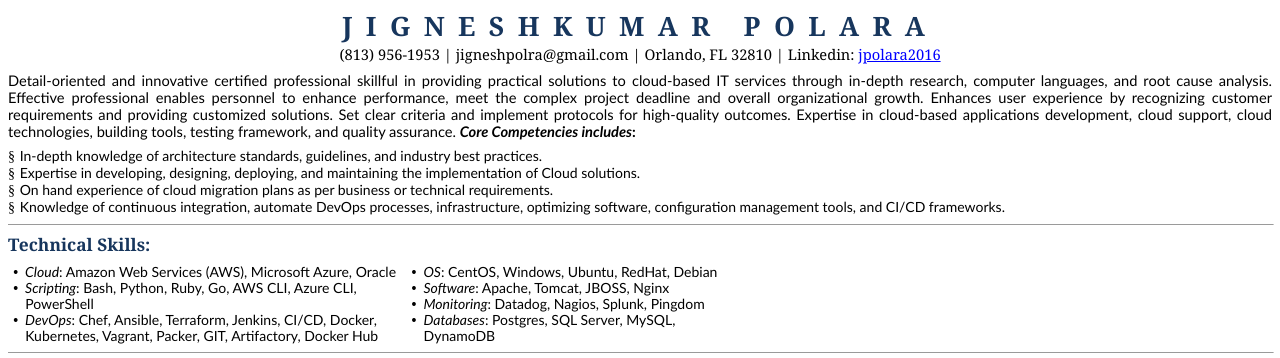
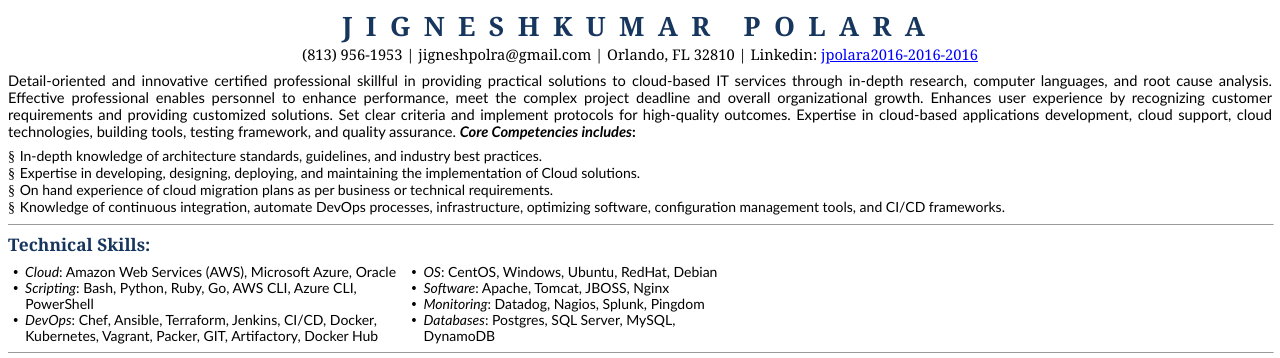
Before and after one commit to jpolara2016/test_app, a Flask app: page / in a window 1280 px wide. Shown: the top 358 px of the page. Run offline with Flask 2, Linux system fonts and the light colour scheme.

Commit message:
Test bla bla

```diff
--- a/templates/index.html
+++ b/templates/index.html
@@ -3824,7 +3824,7 @@ mso-ascii-theme-font:major-latin;mso-hansi-theme-font:major-latin;mso-font-kerni
 14.0pt'>jigneshpolra@gmail.com | Orlando, FL 32810 | <span class=SpellE>Linkedin</span>:
 </span><a href="https://www.linkedin.com/in/jpolara2016/"><span
 style='font-family:"Cambria",serif;mso-ascii-theme-font:major-latin;mso-hansi-theme-font:
-major-latin;mso-font-kerning:14.0pt'>jpolara2016</span></a><span
+major-latin;mso-font-kerning:14.0pt'>jpolara2016-2016-2016</span></a><span
 style='font-family:"Cambria",serif;mso-ascii-theme-font:major-latin;mso-hansi-theme-font:
 major-latin;mso-bidi-font-family:Calibri'><o:p></o:p></span></p>
 
```
